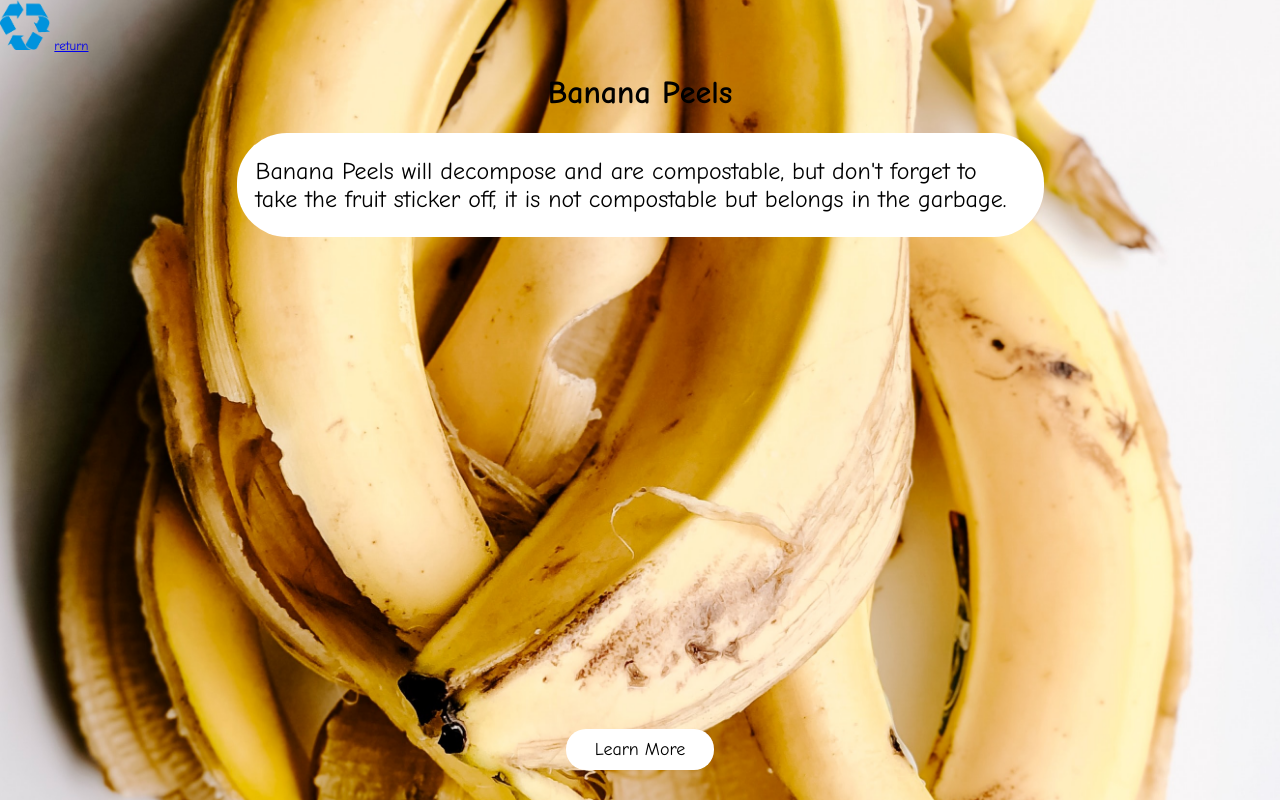
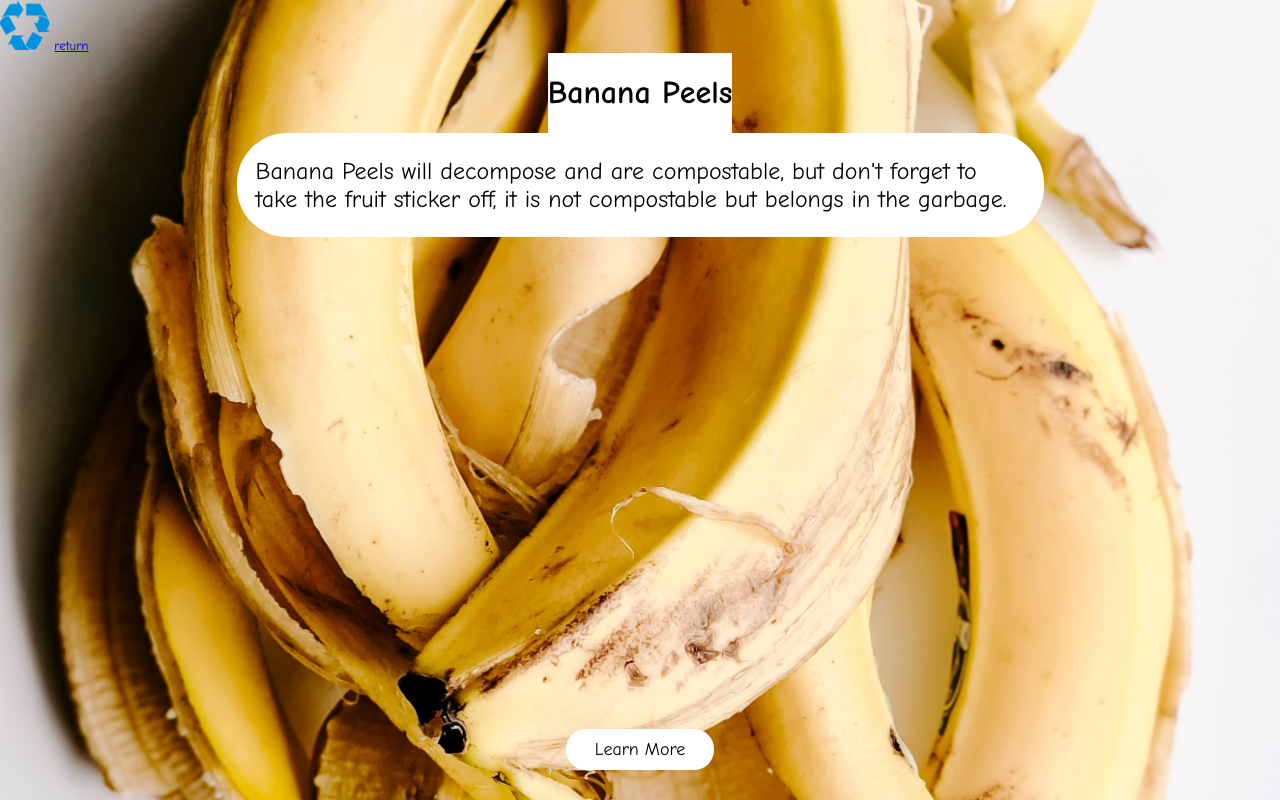
Before and after one commit to EthanLam1/waste-watchers, a website: page frontend/bannanaPeel.html in a window 1280 px wide. Drawn offline with Linux system fonts and the light colour scheme.

Commit message:
Small fixes and changes

```diff
--- a/frontend/bannanaPeel.html
+++ b/frontend/bannanaPeel.html
@@ -19,8 +19,9 @@
 
 
             <div class = "basics">
-
-                <h1>Banana Peels</h1>
+                <div class = "itemHead">
+                    <h1>Banana Peels</h1>
+                </div>
                 <div class = "itemP">
                     <p>Banana Peels will decompose and are compostable, but don't forget to take the fruit sticker
                         off, it is not compostable but belongs in the garbage.
--- a/frontend/items.css
+++ b/frontend/items.css
@@ -76,3 +76,7 @@
 a:hover {
     background-color: #ddd;
 }
+
+.itemHead{
+    background-color: white;
+}
--- a/frontend/styles.css
+++ b/frontend/styles.css
@@ -35,7 +35,7 @@
 }
 
 .info-button {
-    left: 14vw;
+    left: 13vw;
     width: 7.5vw;
 }
 .recycling-button {
```
Also changed, not shown: frontend/facts.css (line endings or trailing spaces).
